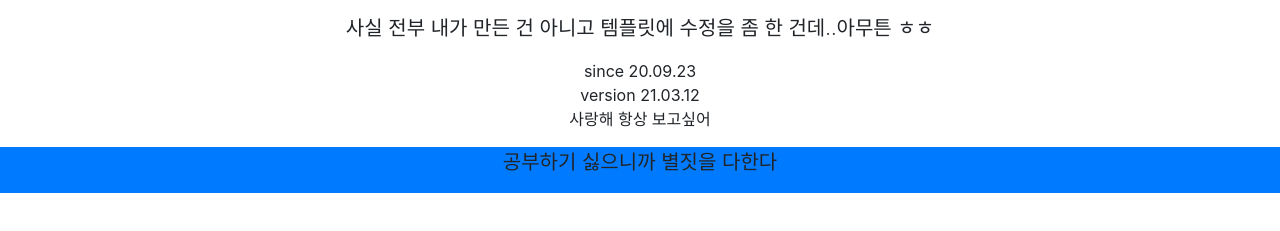
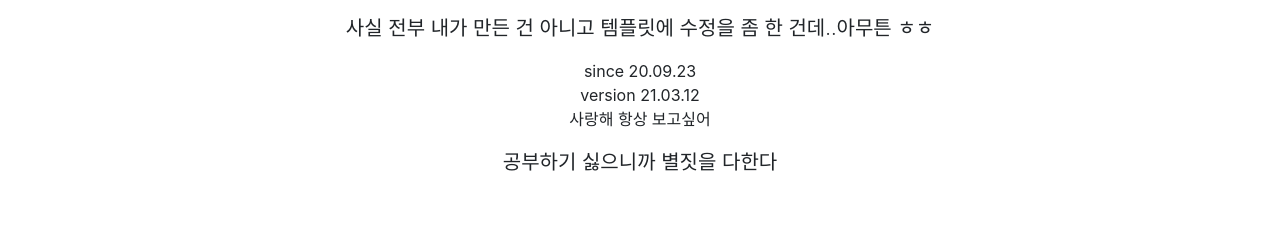
Before and after one commit to jbin08/jbin08.github.io, a website: page index.html in a window 1280 px wide. Shown: the part 193-424 px from the top of the page. Drawn offline with Linux system fonts and the light colour scheme.

Commit message:
Update index.html

```diff
--- a/index.html
+++ b/index.html
@@ -61,7 +61,7 @@
     </div>
   </div>
   <!-- Page Content -->
-    <section class="page-section bg-primary" id="심심할때">
+    <section class="page-section" id="심심할때">
     <div class="container">
     <div class="row">
       <div class="col-lg-12 text-center">
```
